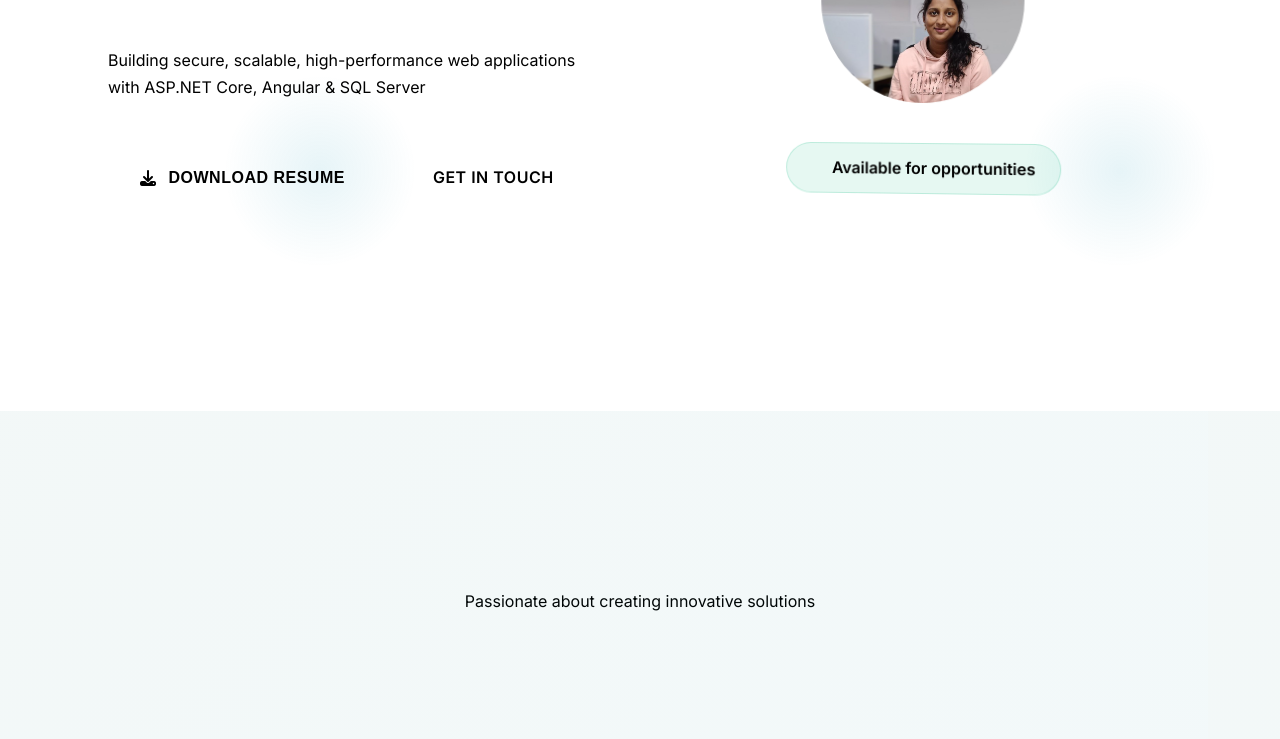
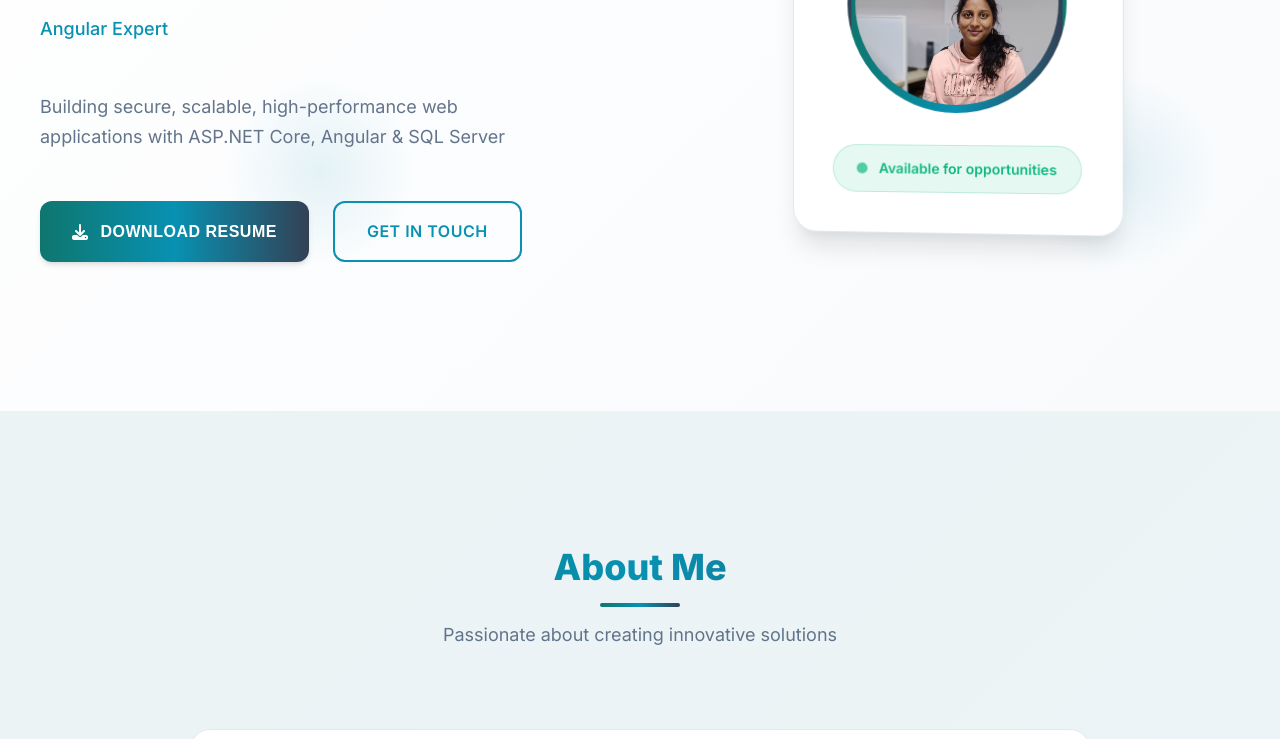
Before and after one commit to reenapraveenap/reena-praveena-fullstack-dotnet-portfolio, a website: page index.html in a window 1280 px wide. Shown: the part 389-1128 px from the top of the page. Drawn offline with nearby package versions, Linux system fonts and the light colour scheme.

Commit message:
style.css

```diff
--- a/style.css
+++ b/style.css
@@ -1,5 +1,5 @@
 /* CSS Variables with Linear Gradient Theme */
-/* :root {
+:root {
     --primary-gradient: linear-gradient(to right, #0f766e, #0891b2, #334155);
     --primary-color: #0891b2;
     --primary-dark: #0f766e;
@@ -1499,7 +1499,9 @@ textarea:focus-visible,
     .section-title {
         color: black !important;
     }
-} */ pre
+}
+
+
 
 @import url('https://fonts.googleapis.com/css2?family=Raleway:wght@600;700&family=Playfair+Display:wght@600&display=swap');
 
```
